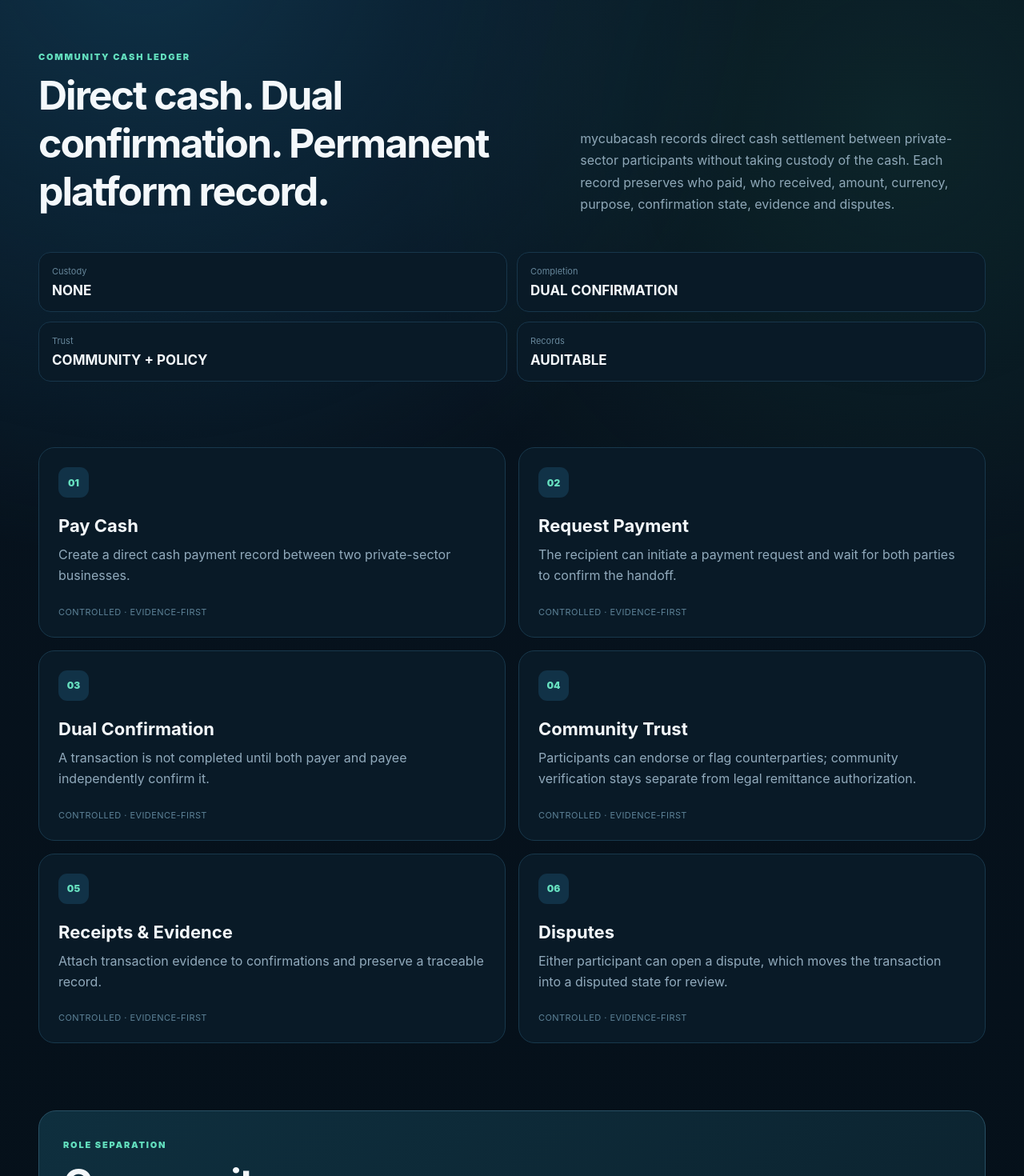
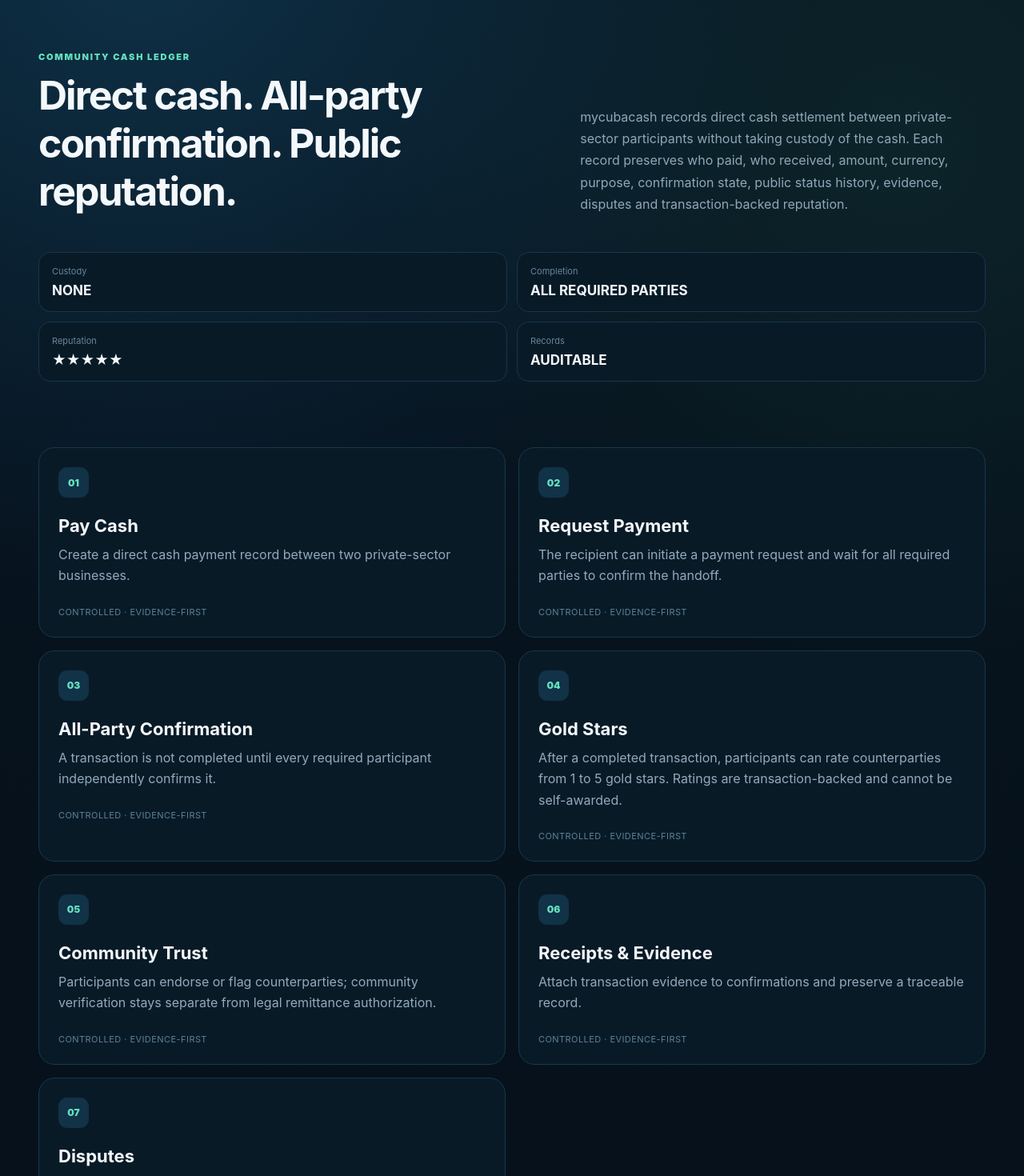
Before and after one commit to SAHJONY/CUBACASH, a Next.js app: page /en/cash in a window 1280 px wide. Shown: the part 80-1550 px from the top of the page at 80% size. Built offline with nearby package versions, Linux system fonts and the light colour scheme.

Commit message:
Show gold star reputation in cash ledger

```diff
--- a/app/[locale]/cash/page.tsx
+++ b/app/[locale]/cash/page.tsx
@@ -2,11 +2,12 @@
 
 const cards=[
   ['Pay Cash','Create a direct cash payment record between two private-sector businesses.'],
-  ['Request Payment','The recipient can initiate a payment request and wait for both parties to confirm the handoff.'],
-  ['Dual Confirmation','A transaction is not completed until both payer and payee independently confirm it.'],
+  ['Request Payment','The recipient can initiate a payment request and wait for all required parties to confirm the handoff.'],
+  ['All-Party Confirmation','A transaction is not completed until every required participant independently confirms it.'],
+  ['Gold Stars','After a completed transaction, participants can rate counterparties from 1 to 5 gold stars. Ratings are transaction-backed and cannot be self-awarded.'],
   ['Community Trust','Participants can endorse or flag counterparties; community verification stays separate from legal remittance authorization.'],
   ['Receipts & Evidence','Attach transaction evidence to confirmations and preserve a traceable record.'],
-  ['Disputes','Either participant can open a dispute, which moves the transaction into a disputed state for review.']
+  ['Disputes','Any eligible participant can open a dispute, which keeps the transaction history visible and moves the record into review.']
 ] as const;
 
 export default async function CashLedger({params}:{params:Promise<{locale:string}>}){
@@ -22,11 +23,11 @@
     </nav>
 
     <section className="section">
-      <div className="sectionHead"><div><span className="eyebrow">COMMUNITY CASH LEDGER</span><h2>Direct cash. Dual confirmation. Permanent platform record.</h2></div><p>mycubacash records direct cash settlement between private-sector participants without taking custody of the cash. Each record preserves who paid, who received, amount, currency, purpose, confirmation state, evidence and disputes.</p></div>
+      <div className="sectionHead"><div><span className="eyebrow">COMMUNITY CASH LEDGER</span><h2>Direct cash. All-party confirmation. Public reputation.</h2></div><p>mycubacash records direct cash settlement between private-sector participants without taking custody of the cash. Each record preserves who paid, who received, amount, currency, purpose, confirmation state, public status history, evidence, disputes and transaction-backed reputation.</p></div>
       <div className="previewGrid">
         <div><span>Custody</span><strong>NONE</strong></div>
-        <div><span>Completion</span><strong>DUAL CONFIRMATION</strong></div>
-        <div><span>Trust</span><strong>COMMUNITY + POLICY</strong></div>
+        <div><span>Completion</span><strong>ALL REQUIRED PARTIES</strong></div>
+        <div><span>Reputation</span><strong>★★★★★</strong></div>
         <div><span>Records</span><strong>AUDITABLE</strong></div>
       </div>
     </section>
@@ -37,7 +38,7 @@
       </div>
     </section>
 
-    <section className="policyBlock"><div><span className="eyebrow">ROLE SEPARATION</span><h2>Community Verified ≠ Authorized Remittance Partner</h2></div><p>A trusted entrepreneur or business may participate in direct private-sector cash transactions and maintain a verified transaction history. Legal authority to accept and transmit remittance funds is a separate status and cannot be created by community votes alone.</p></section>
-    <footer className="footer"><strong>mycubacash.com</strong><span>Community Cash Ledger</span><span>v0.5</span></footer>
+    <section className="policyBlock"><div><span className="eyebrow">REPUTATION PRINCIPLE</span><h2>Gold stars must come from real completed transactions</h2></div><p>Only a participating business may rate another participating business after the transaction is completed. Self-ratings are prohibited, and each rater/target pair gets one rating per transaction. Public star averages therefore reflect transaction-backed community history rather than unverified popularity.</p></section>
+    <footer className="footer"><strong>mycubacash.com</strong><span>Community Cash Ledger</span><span>v0.6</span></footer>
   </main>;
 }
```
